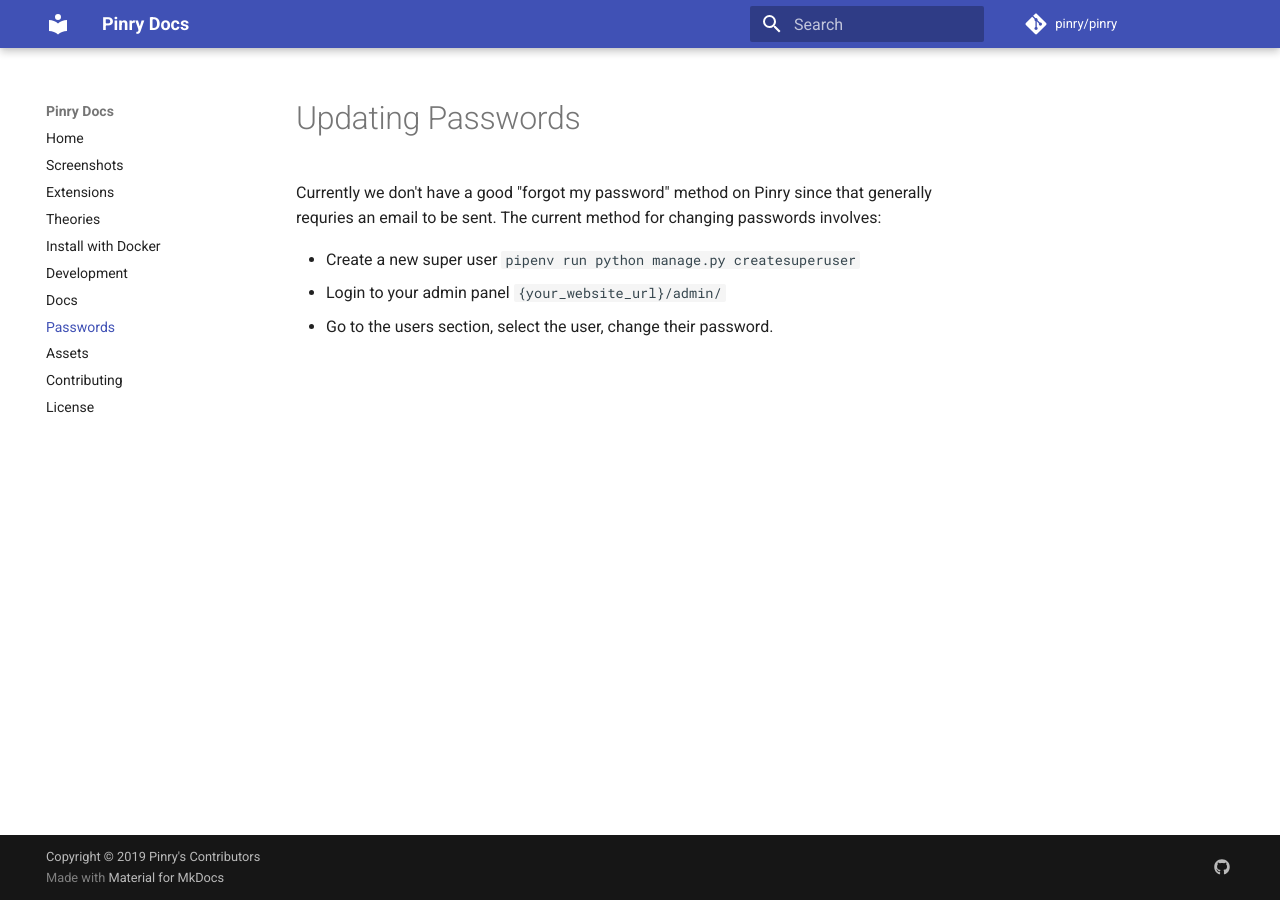
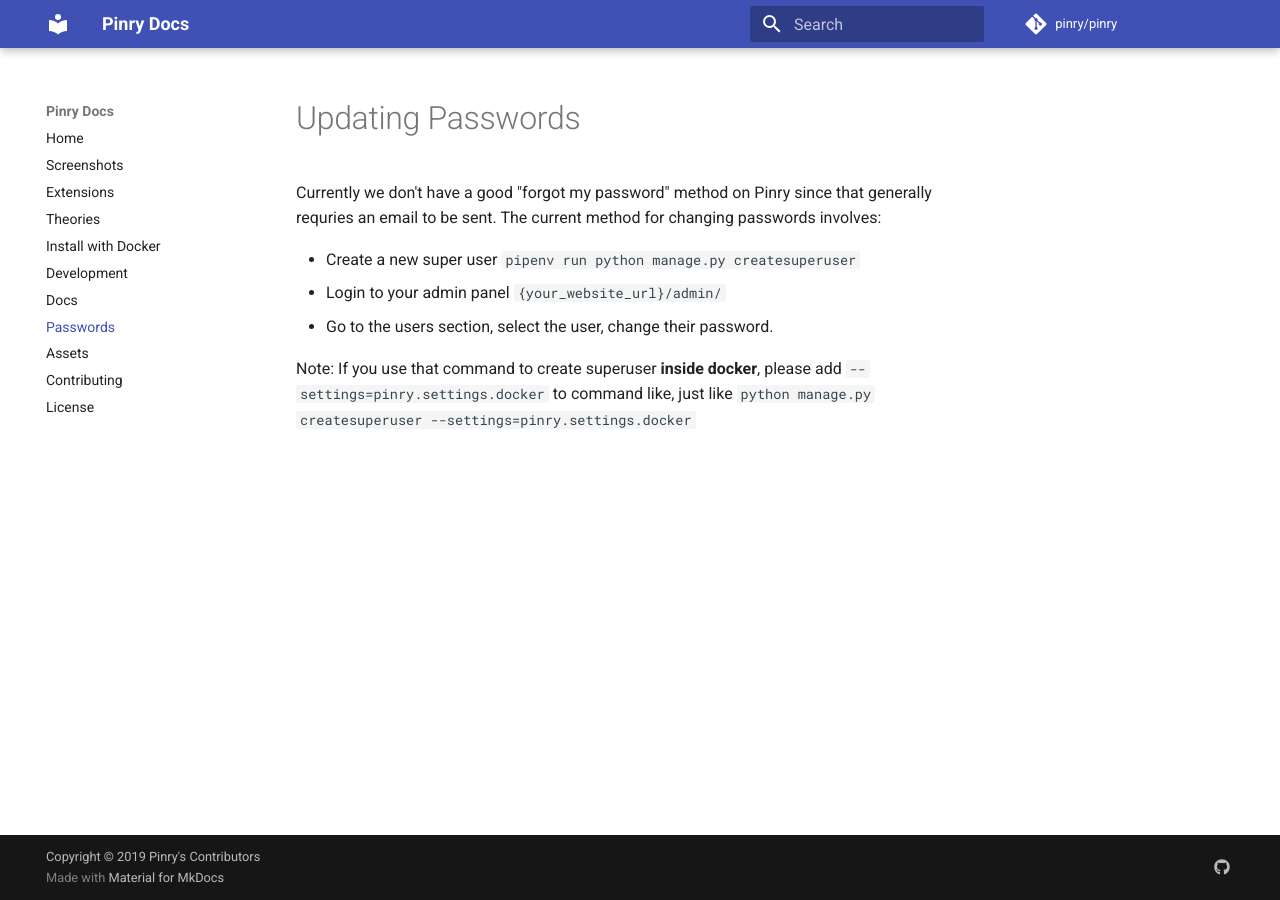
Before and after one commit to pinry/pinry, an MkDocs documentation site: the page built from docs/src/passwords.md, in a window 1280 px wide. Built offline with MkDocs 1.6.1 and Material for MkDocs 9.7.7, drawn with Linux system fonts in a browser that asks for light colours; comment, search, counter and statistics services are not loaded.

Commit message:
Doc: Add setings description in docker

```diff
--- a/docs/src/passwords.md
+++ b/docs/src/passwords.md
@@ -7,3 +7,6 @@
 - Create a new super user `pipenv run python manage.py createsuperuser`
 - Login to your admin panel `{your_website_url}/admin/`
 - Go to the users section, select the user, change their password.
+
+Note: If you use that command to create superuser **inside docker**, please add `--settings=pinry.settings.docker`
+to command like, just like `python manage.py createsuperuser --settings=pinry.settings.docker`
```
